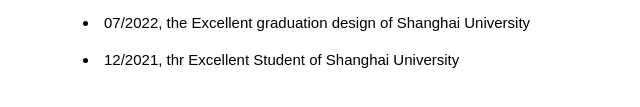
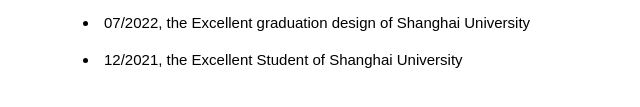
Before and after one commit to wang-junhao/wang-junhao.github.io, a plain HTML site: page index.html in a window 1280 px wide. Shown: the part 1407-1514 px from the top of the page, 223-863 px from the left. Drawn offline with Linux system fonts and the light colour scheme.

Commit message:
Update index.html

```diff
--- a/index.html
+++ b/index.html
@@ -190,7 +190,7 @@
     <h2>Awards</h2>
     <p><li> 07/2022, the Excellent Graduate in Shanghai</p>
     <p><li> 07/2022, the Excellent graduation design of Shanghai University</p>
-    <p><li> 12/2021, thr Excellent Student of Shanghai University</p>
+    <p><li> 12/2021, the Excellent Student of Shanghai University</p>
   </div>
 
 <!--   <div class="w3-light-grey w3-center w3-padding-24">
```
